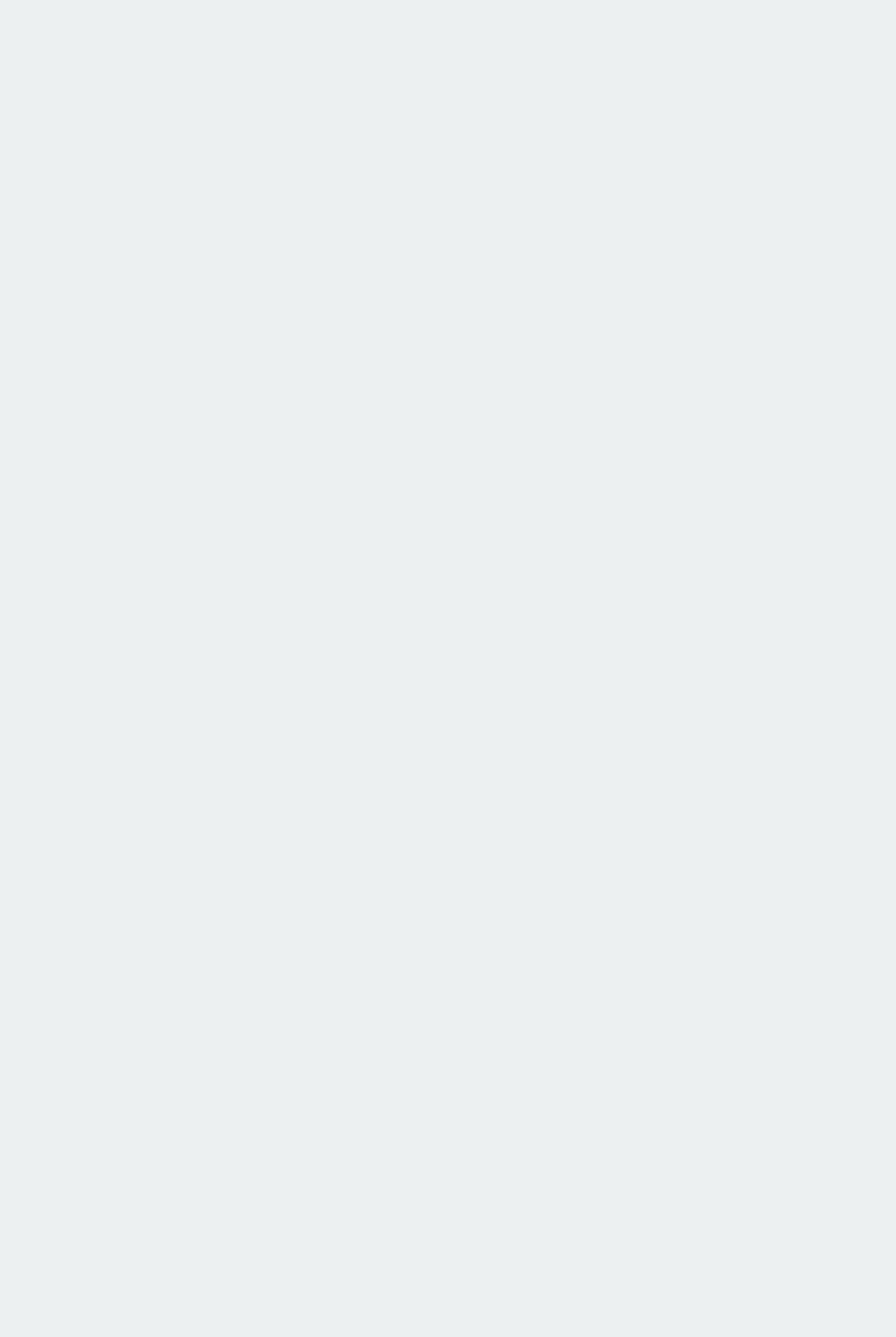
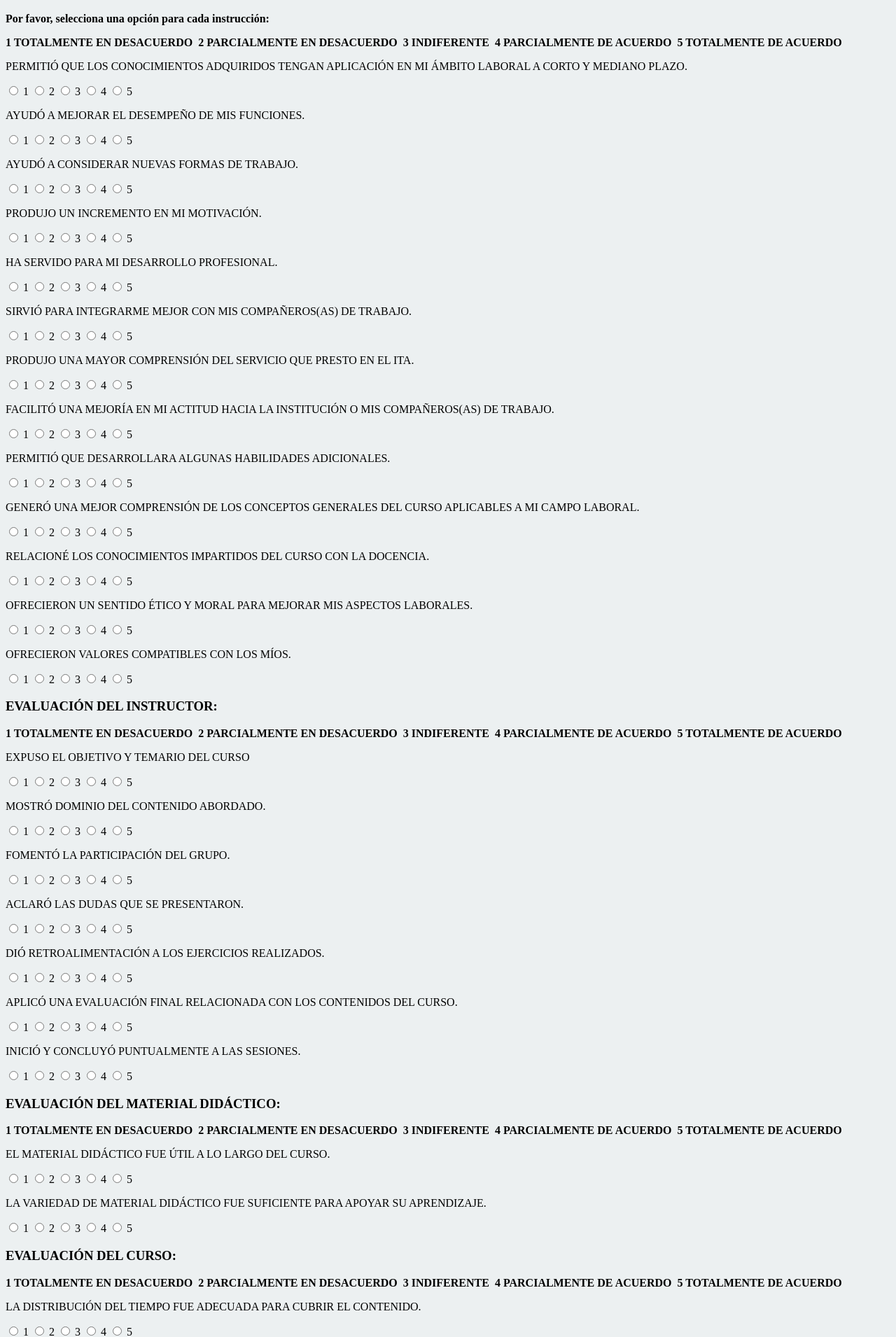
Before and after one commit to Gonzalo263614/capacitacionWEB, an Angular app in the folder frontend/: page /encuesta in a window 1280 px wide. Before the commit this address led to /. Shown: the part 90-2000 px from the top of the page at 70% size. Before the commit the page ends 800 px from the top, so only its background shows below. Built offline with nearby package versions, Linux system fonts and the light colour scheme.

Commit message:
Encuesta

```diff
--- a/frontend/src/app/app-routing.module.ts
+++ b/frontend/src/app/app-routing.module.ts
@@ -10,6 +10,7 @@ import { ProfileComponent } from './profile/profile.component'; // Importa el co
 import { AuthGuard } from './auth.guard'; // Importa el AuthGuard
 import { CursoDetalleComponent } from './curso-detalle/curso-detalle.component';
 import { CursoComponent } from './curso/curso.component';
+import { EncuestaComponent } from './encuesta/encuesta.component';
 
 const routes: Routes = [
   { path: 'login', component: LoginComponent },
@@ -26,6 +27,7 @@ const routes: Routes = [
 
   // Ruta para ver las asistencias del curso
   { path: 'curso/:id/asistencias', component: CursoComponent },
+  { path: 'encuesta', component: EncuestaComponent },
 ];
 
 
--- a/frontend/src/app/app.module.ts
+++ b/frontend/src/app/app.module.ts
@@ -16,6 +16,7 @@ import { NavbarComponent } from './navbar/navbar.component';
 import { ProfileComponent } from './profile/profile.component';
 import { CursoDetalleComponent } from './curso-detalle/curso-detalle.component';
 import { CursoComponent } from './curso/curso.component';
+import { EncuestaComponent } from './encuesta/encuesta.component';
 
 @NgModule({
   declarations: [
@@ -29,7 +30,8 @@ import { CursoComponent } from './curso/curso.component';
     NavbarComponent,
     ProfileComponent,
     CursoDetalleComponent,
-    CursoComponent
+    CursoComponent,
+    EncuestaComponent
   ],
   imports: [
     BrowserModule,
--- a/frontend/src/app/curso/curso.component.html
+++ b/frontend/src/app/curso/curso.component.html
@@ -22,7 +22,8 @@
     <p><strong>Periodo:</strong> {{ curso.periodo }}</p>
     <p><strong>Fecha de inicio:</strong> {{ curso.fecha_inicio }}</p>
     <p><strong>Fecha de fin:</strong> {{ curso.fecha_fin }}</p>
-      <p><strong>Instructor:</strong> {{ curso.nombre_instructor }} {{ curso.apellidopaterno_instructor }} {{ curso.apellidomaterno_instructor }}</p>
+    <p><strong>Instructor:</strong> {{ curso.nombre_instructor }} {{ curso.apellidopaterno_instructor }} {{
+      curso.apellidomaterno_instructor }}</p>
   </div>
 
   <!-- Asistencias -->
@@ -45,3 +46,11 @@
     </table>
   </div>
 </div>
+
+<!-- Botón para mostrar la encuesta -->
+<button (click)="showEncuesta = !showEncuesta">
+  {{ showEncuesta ? 'Ocultar encuesta' : 'Mostrar encuesta' }}
+</button>
+
+<!-- Encuesta -->
+<app-encuesta *ngIf="showEncuesta" [cursoNombre]="curso.nombre_curso"></app-encuesta>
--- a/frontend/src/app/curso/curso.component.ts
+++ b/frontend/src/app/curso/curso.component.ts
@@ -15,6 +15,7 @@ export class CursoComponent implements OnInit {
   showAsistencias: boolean = false;
   usuarioId: number = 0;  // ID del usuario, en este caso, lo puedes obtener dinámicamente
   cursoId: string | null = '';
+  showEncuesta: boolean = false; // Controla la visibilidad de la encuesta
 
   constructor(
     private route: ActivatedRoute,
@@ -22,18 +23,21 @@ export class CursoComponent implements OnInit {
   ) { }
 
   ngOnInit(): void {
-        // Obtener el usuarioId desde localStorage
+    if (typeof window !== 'undefined' && window.localStorage) {
       const storedUserId = localStorage.getItem('userId');
       if (storedUserId) {
         this.usuarioId = parseInt(storedUserId, 10);  // Convertir a número
       } else {
         console.error('No se encontró el ID del usuario en localStorage.');
       }
-    // Asegúrate de que el 'id' esté presente en la URL y correctamente asignado
+    } else {
+      // console.error('localStorage no está disponible.');
+    }
+
+    // Continuar con la lógica para obtener el curso
     this.cursoId = this.route.snapshot.paramMap.get('id');
 
     if (this.cursoId) {
-      // Obtener los detalles del curso solo si se tiene un cursoId válido
       this.http.get<any>(`http://localhost:3000/curso/${this.cursoId}`)
         .subscribe({
           next: (response) => {
@@ -48,6 +52,9 @@ export class CursoComponent implements OnInit {
       console.error('No se encontró el cursoId en la URL.');
     }
   }
+
+
+
 
 
   // Método para alternar la visibilidad de los detalles del curso
--- /dev/null
+++ b/frontend/src/app/encuesta/encuesta.component.html
@@ -0,0 +1,58 @@
+<div class="encuesta">
+    <h2>Encuesta sobre el curso: {{ cursoNombre }}</h2>
+    <h3>Encuesta de la eficacia y de opinión de la capacitación del participante</h3>
+    <p>
+        <strong>Por favor, selecciona una opción para cada instrucción:</strong>
+    </p>
+
+    <p>
+        <strong>1 TOTALMENTE EN DESACUERDO&nbsp;&nbsp;2 PARCIALMENTE EN DESACUERDO&nbsp;&nbsp;3 INDIFERENTE&nbsp;&nbsp;4
+            PARCIALMENTE DE ACUERDO&nbsp;&nbsp;5 TOTALMENTE DE ACUERDO</strong>
+    </p>
+    <div *ngFor="let pregunta of preguntas; let i = index">
+        <p>{{ pregunta }}</p>
+        <label *ngFor="let option of [1, 2, 3, 4, 5]">
+            <input type="radio" name="pregunta{{ i }}" [(ngModel)]="respuestas[i]" [value]="option" />
+            {{ option }}
+        </label>
+    </div>
+    <h3> EVALUACIÓN DEL INSTRUCTOR:</h3>
+    <p>
+        <strong>1 TOTALMENTE EN DESACUERDO&nbsp;&nbsp;2 PARCIALMENTE EN DESACUERDO&nbsp;&nbsp;3 INDIFERENTE&nbsp;&nbsp;4
+            PARCIALMENTE DE ACUERDO&nbsp;&nbsp;5 TOTALMENTE DE ACUERDO</strong>
+    </p>
+    <div *ngFor="let pregunta of preguntas2; let i = index">
+        <p>{{ pregunta }}</p>
+        <label *ngFor="let option of [1, 2, 3, 4, 5]">
+            <input type="radio" name="pregunta{{ i }}" [(ngModel)]="respuestas2[i]" [value]="option" />
+            {{ option }}
+        </label>
+    </div>
+    <h3>EVALUACIÓN DEL MATERIAL DIDÁCTICO:</h3>
+    <p>
+        <strong>1 TOTALMENTE EN DESACUERDO&nbsp;&nbsp;2 PARCIALMENTE EN DESACUERDO&nbsp;&nbsp;3 INDIFERENTE&nbsp;&nbsp;4
+            PARCIALMENTE DE ACUERDO&nbsp;&nbsp;5 TOTALMENTE DE ACUERDO</strong>
+    </p>
+    <div *ngFor="let pregunta of preguntas3; let i = index">
+        <p>{{ pregunta }}</p>
+        <label *ngFor="let option of [1, 2, 3, 4, 5]">
+            <input type="radio" name="pregunta{{ i }}" [(ngModel)]="respuestas3[i]" [value]="option" />
+            {{ option }}
+        </label>
+    </div>
+    <h3>EVALUACIÓN DEL CURSO:</h3>
+    <p>
+        <strong>1 TOTALMENTE EN DESACUERDO&nbsp;&nbsp;2 PARCIALMENTE EN DESACUERDO&nbsp;&nbsp;3 INDIFERENTE&nbsp;&nbsp;4
+            PARCIALMENTE DE ACUERDO&nbsp;&nbsp;5 TOTALMENTE DE ACUERDO</strong>
+    </p>
+    <div *ngFor="let pregunta of preguntas4; let i = index">
+        <p>{{ pregunta }}</p>
+        <label *ngFor="let option of [1, 2, 3, 4, 5]">
+            <input type="radio" name="pregunta{{ i }}" [(ngModel)]="respuestas4[i]" [value]="option" />
+            {{ option }}
+        </label>
+    </div>
+    <h3>SUGERENCIAS PARA MEJORAR LOS CURSOS OFRECIDOS POR EL ITA:</h3>
+    <textarea rows="4" cols="50" [(ngModel)]="sugerencias" placeholder="Escribe tus sugerencias aquí"></textarea>
+    <button (click)="enviarEncuesta()">Enviar Encuesta</button>
+</div>
--- /dev/null
+++ b/frontend/src/app/encuesta/encuesta.component.ts
@@ -0,0 +1,63 @@
+import { Component, Input } from '@angular/core';
+
+@Component({
+  selector: 'app-encuesta',
+  templateUrl: './encuesta.component.html',
+  styleUrls: ['./encuesta.component.css']
+})
+export class EncuestaComponent {
+
+  @Input() cursoNombre: string = '';
+
+  respuestas: number[] = Array(13).fill(0); // Array para almacenar las respuestas
+  respuestas2: number[] = Array(7).fill(0); // Array para almacenar las respuestas
+  respuestas3: number[] = Array(2).fill(0); // Array para almacenar las respuestas
+  respuestas4: number[] = Array(4).fill(0); // Array para almacenar las respuestas
+  respuestas5: number[] = Array(6).fill(0); // Array para almacenar las respuestas
+  sugerencias: string = ''; // Variable para almacenar las sugerencias del us
+  preguntas: string[] = [
+    'PERMITIÓ QUE LOS CONOCIMIENTOS ADQUIRIDOS TENGAN APLICACIÓN EN MI ÁMBITO LABORAL A CORTO Y MEDIANO PLAZO.',
+    'AYUDÓ A MEJORAR EL DESEMPEÑO DE MIS FUNCIONES.',
+    'AYUDÓ A CONSIDERAR NUEVAS FORMAS DE TRABAJO.',
+    'PRODUJO UN INCREMENTO EN MI MOTIVACIÓN.',
+    'HA SERVIDO PARA MI DESARROLLO PROFESIONAL.',
+    'SIRVIÓ PARA INTEGRARME MEJOR CON MIS COMPAÑEROS(AS) DE TRABAJO.',
+    'PRODUJO UNA MAYOR COMPRENSIÓN DEL SERVICIO QUE PRESTO EN EL ITA.',
+    'FACILITÓ UNA MEJORÍA EN MI ACTITUD HACIA LA INSTITUCIÓN O MIS COMPAÑEROS(AS) DE TRABAJO.',
+    'PERMITIÓ QUE DESARROLLARA ALGUNAS HABILIDADES ADICIONALES.',
+    'GENERÓ UNA MEJOR COMPRENSIÓN DE LOS CONCEPTOS GENERALES DEL CURSO APLICABLES A MI CAMPO LABORAL.',
+    'RELACIONÉ LOS CONOCIMIENTOS IMPARTIDOS DEL CURSO CON LA DOCENCIA.',
+    'OFRECIERON UN SENTIDO ÉTICO Y MORAL PARA MEJORAR MIS ASPECTOS LABORALES.',
+    'OFRECIERON VALORES COMPATIBLES CON LOS MÍOS.'
+  ];
+
+  preguntas2: string[] = [
+    'EXPUSO EL OBJETIVO Y TEMARIO DEL CURSO',
+    'MOSTRÓ DOMINIO DEL CONTENIDO ABORDADO.',
+    'FOMENTÓ LA PARTICIPACIÓN DEL GRUPO.',
+    'ACLARÓ LAS DUDAS QUE SE PRESENTARON.',
+    'DIÓ RETROALIMENTACIÓN A LOS EJERCICIOS REALIZADOS.',
+    'APLICÓ UNA EVALUACIÓN FINAL RELACIONADA CON LOS CONTENIDOS DEL CURSO.',
+    'INICIÓ Y CONCLUYÓ PUNTUALMENTE A LAS SESIONES.'
+  ];
+  preguntas3: string[] = [
+    'EL MATERIAL DIDÁCTICO FUE ÚTIL A LO LARGO DEL CURSO.',
+    'LA VARIEDAD DE MATERIAL DIDÁCTICO FUE SUFICIENTE PARA APOYAR SU APRENDIZAJE.'
+  ];
+  preguntas4: string[] = [
+    'LA DISTRIBUCIÓN DEL TIEMPO FUE ADECUADA PARA CUBRIR EL CONTENIDO.',
+    'LOS TEMAS FUERON SUFICIENTES PARA ALCANZAR EL OBJETIVO DEL CURSO.',
+    'EL CURSO COMPRENDIÓ EJERCICIOS DE PRÁCTICA RELACIONADOS CON EL CONTENIDO.',
+    'EL CURSO CUBRIÓ MIS EXPECTATIVAS.'
+  ];
+  enviarEncuesta(): void {
+    console.log('Respuestas de la encuesta:', this.respuestas);
+    console.log('Respuestas de la encuesta:', this.respuestas2);
+    console.log('Respuestas de la encuesta:', this.respuestas3);
+    console.log('Respuestas de la encuesta:', this.respuestas4);
+    console.log('Respuestas de la encuesta:', this.respuestas5);
+    console.log('Sugerencias:', this.sugerencias);
+    // Aquí puedes enviar las respuestas a tu backend o hacer algo con ellas
+    alert('Encuesta enviada');
+  }
+}
```
Also changed, not shown: frontend/src/app/encuesta/encuesta.component.css (added), 1 other file (tests, documents, lock files or other folders). Lines whose indentation alone changed are shown as unchanged.
